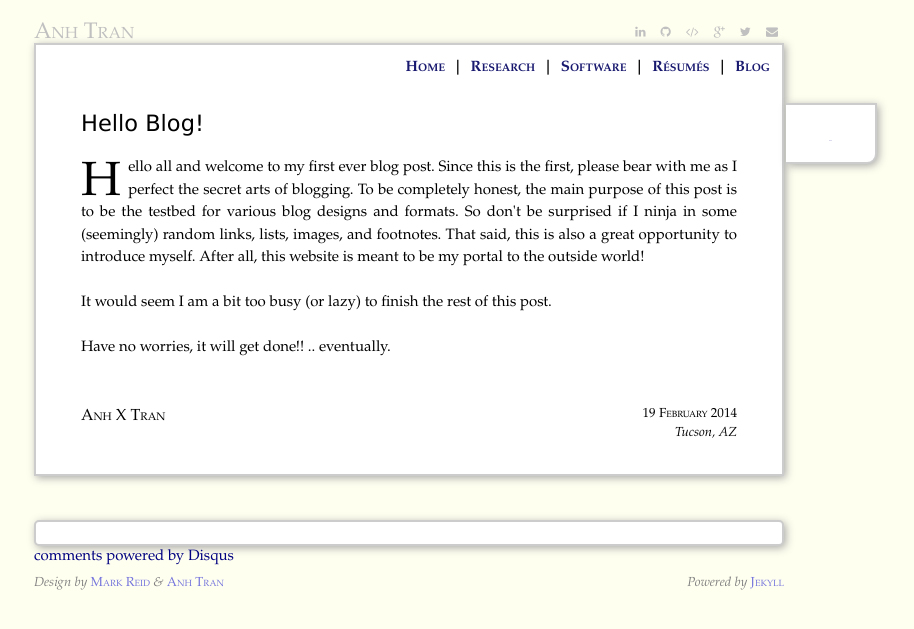
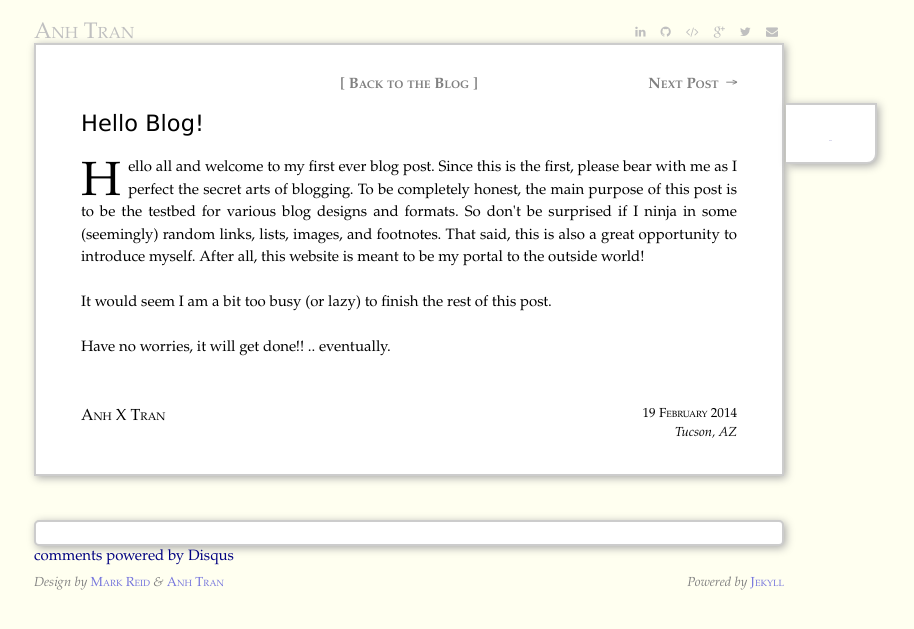
Before and after one commit to trananh/trananh.github.io, a Jekyll site: the page built from _posts/2014-02-19-hello-blog.html, in a window 1280 px wide. Shown: the top 629 px of the page, without its empty margins (231-1145 px from the left). Built offline with Jekyll 4.4.1, drawn with Linux system fonts in a browser that asks for light colours; nearby versions of some CDN libraries; comment, search, counter and statistics services are not loaded.

Commit message:
Added a posts-navigation bar to the post layout, also fixed layout issues with the floating bars.

```diff
--- /dev/null
+++ b/_includes/navtoppost.html
@@ -0,0 +1,18 @@
+<!-- Next & Previous post navigation -->
+<div style="width: 150px; float: left; text-align: left;">
+    {% if page.previous.url %}
+    <a href="{{page.previous.url}}" title="Previous Post: {{page.previous.title}}">
+        &larr;&nbsp;&nbsp;Previous Post
+    </a>
+    {% endif %}
+</div>
+<div style="width: 150px; float: right; text-align: right;">
+    {% if page.next.url %}
+    <a href="{{page.next.url}}" title="Next Post: {{page.next.title}}">
+        Next Post&nbsp;&nbsp;&rarr;
+    </a>
+    {% endif %}
+</div>
+<div style="width: 150px; margin-left: auto; margin-right: auto; text-align: center;">
+    <a href="/blog/" title="Go to Blog">[&nbsp;Back to the Blog&nbsp;]</a>
+</div>
--- a/_layouts/post.html
+++ b/_layouts/post.html
@@ -12,45 +12,15 @@ layout: base
     </div>
 </div>
 
-<!-- floating side-nav -->
-<script type='text/javascript'>
-//<![CDATA[
-$(function() {
-    // Stick the #nav to the top of the window
-    var topPadding = 32
-    var nav = $('#navsidebar');
-    var navHomeY = nav.offset().top - topPadding;
-    var isFixed = false;
-    var $w = $(window);
-    $w.scroll(function() {
-        var scrollTop = $w.scrollTop();
-        var shouldBeFixed = scrollTop > navHomeY;
-        if (shouldBeFixed && !isFixed) {
-            nav.css({
-                position: 'fixed',
-                top: topPadding,
-                left: nav.offset().left,
-                width: nav.width()
-            });
-            isFixed = true;
-        }
-        else if (!shouldBeFixed && isFixed)
-        {
-            nav.css({
-                position: 'static'
-            });
-            isFixed = false;
-        }
-    });
-});
-//]]>
-</script>
-
 <!-- Start Page -->
 <div id="page">
 
     <div id="navheader">
-        {% include navtopmain.html %}
+        <div id="post-navigation-wrapper">
+            <div id="post-navigation">
+                {% include navtoppost.html %}
+            </div>
+        </div>
     </div>
 
     <h1 class="emphnext">{{ page.title }}</h1>
@@ -85,3 +55,126 @@ $(function() {
     <a href="http://disqus.com" class="dsq-brlink">comments powered by <span class="logo-disqus">Disqus</span></a>
     <!-- End Disqus -->
 {% endif %}
+
+
+<!-- Floating side social bar -->
+<script type='text/javascript'>
+//<![CDATA[
+function hideSocial(){
+    var minwidth = $('#site').width() + 200;
+    if ($(window).width() < minwidth) {
+            $("#navsidebar").fadeOut("slow");
+    } else {
+        $("#navsidebar").fadeIn("slow");
+    }
+}
+$(function() {
+    var minwidth = $('#site').width();
+    if ($(window).width() < minwidth) {
+            $("#navsidebar").hide();
+    }
+
+    // Stick the #navsidebar to the top of the window
+    var topPadding = 36
+    var nav = $('#navsidebar');
+    var site = $('#site');
+    var navHomeY = nav.offset().top - topPadding;
+    var navHomeLeftOffset = nav.offset().left - site.width() - site.offset().left;
+    var isFixed = false;
+    var $w = $(window);
+    $w.scroll(function() {
+        nav.css({
+            left: site.offset().left + site.width() + navHomeLeftOffset - $w.scrollLeft()
+        })
+        var scrollTop = $w.scrollTop();
+        var shouldBeFixed = scrollTop > navHomeY;
+        if (shouldBeFixed && !isFixed) {
+            nav.css({
+                position: 'fixed',
+                top: topPadding
+            });
+            isFixed = true;
+        }
+        else if (!shouldBeFixed && isFixed)
+        {
+            nav.css({
+                position: 'static'
+            });
+            isFixed = false;
+        }
+    });
+
+    // Need to account for resizing
+    $w.resize(function() {
+        hideSocial();
+
+        nav.css({
+            left: site.offset().left + site.width() + navHomeLeftOffset - $w.scrollLeft()
+        });
+    });
+});
+//]]>
+</script>
+
+<!-- Floating top posts-navigation bar -->
+<script type='text/javascript'>
+//<![CDATA[
+function hidePostsNav(){
+    if ($(window).height() < 150) {
+            $("#post-navigation").fadeOut("slow");
+    } else {
+        $("#post-navigation").fadeIn("slow");
+    }
+}
+$(function() {
+    if ($(window).height() < 150) {
+            $("#post-navigation").hide();
+    }
+    // Stick the #post-navigation to the top of the window
+    var topPadding = 0
+    var nav = $('#post-navigation');
+    var site = $('#site');
+    var navHomeY = nav.offset().top - topPadding;
+    var navHomeLeftOffset = nav.offset().left - site.offset().left;
+    var navHomeRightOffset = site.width() - nav.width() - navHomeLeftOffset;
+    var isFixed = false;
+    var $w = $(window);
+    $w.scroll(function() {
+        nav.css({
+            left: site.offset().left + navHomeLeftOffset - $w.scrollLeft(),
+            width: site.width() - navHomeLeftOffset - navHomeRightOffset
+        });
+
+        var scrollTop = $w.scrollTop();
+        var shouldBeFixed = scrollTop > navHomeY;
+        if (shouldBeFixed && !isFixed) {
+            nav.css({
+                position: 'fixed',
+                top: topPadding
+            });
+            nav.addClass('active');
+            isFixed = true;
+        }
+        else if (!shouldBeFixed && isFixed)
+        {
+            nav.css({
+                position: 'static'
+            });
+            nav.removeClass('active');
+            isFixed = false;
+        }
+    });
+
+    // Need to account for resizing
+    $w.resize(function() {
+        hidePostsNav();
+
+        // We'll need to recompute the left position & width on resize
+        nav.css({
+            left: site.offset().left + navHomeLeftOffset - $w.scrollLeft(),
+            width: site.width() - navHomeLeftOffset - navHomeRightOffset
+        });
+    });
+});
+//]]>
+</script>
--- a/css/screen.css
+++ b/css/screen.css
@@ -84,6 +84,7 @@ sup {
 /* Site */
 #site {
 	max-width: 50em;
+	min-width: 550px;
 	margin: 1.5em auto 3em auto;
 	line-height:1.5em;
 }
@@ -363,6 +364,44 @@ sup {
 }
 .pagination-right {
   text-align: right;
+}
+
+
+
+/* Next-previous post navigation */
+#post-navigation-wrapper {
+    position: absolute;
+    top: -3em;
+    right: 0em;
+    width: 100%;
+}
+#post-navigation{
+    position: static;
+    font-size: 100%;
+    line-height: 1em;
+    width: 100%;
+    margin: 0px;
+    padding: 10px 0 10px 0;
+    text-align: center;
+    background: white;
+    color: midnightblue;
+    z-index: 1;
+}
+#post-navigation a {
+    color: gray;
+}
+#post-navigation:hover a {
+    color: gray;
+}
+#post-navigation:hover a:hover {
+    color: maroon;
+    text-shadow: #aaa 2px 2px 3px;
+    text-decoration: none;
+}
+#post-navigation.active {
+	box-shadow: 0 4px 4px -2px #ccc;
+	-webkit-box-shadow: 0 4px 4px -2px #ccc;
+	-moz-box-shadow: 0 4px 4px -2px #ccc;
 }
 
 
```
